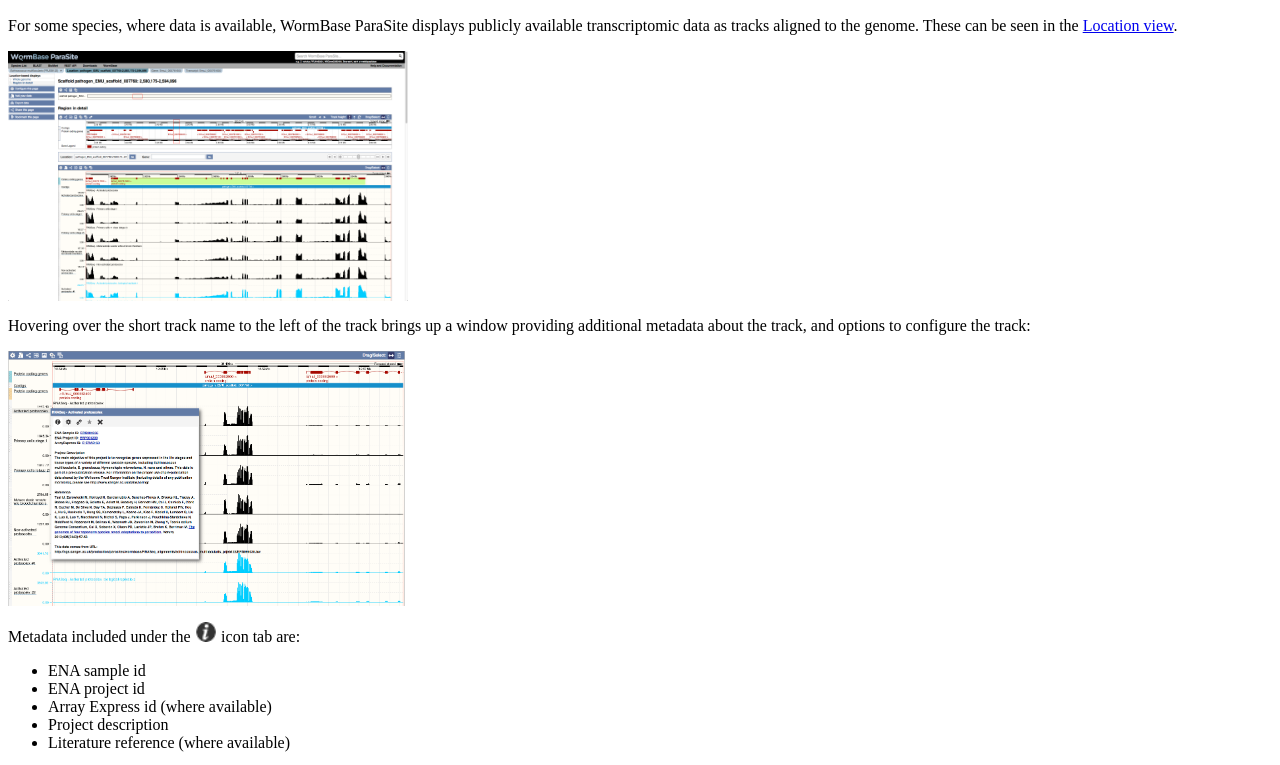
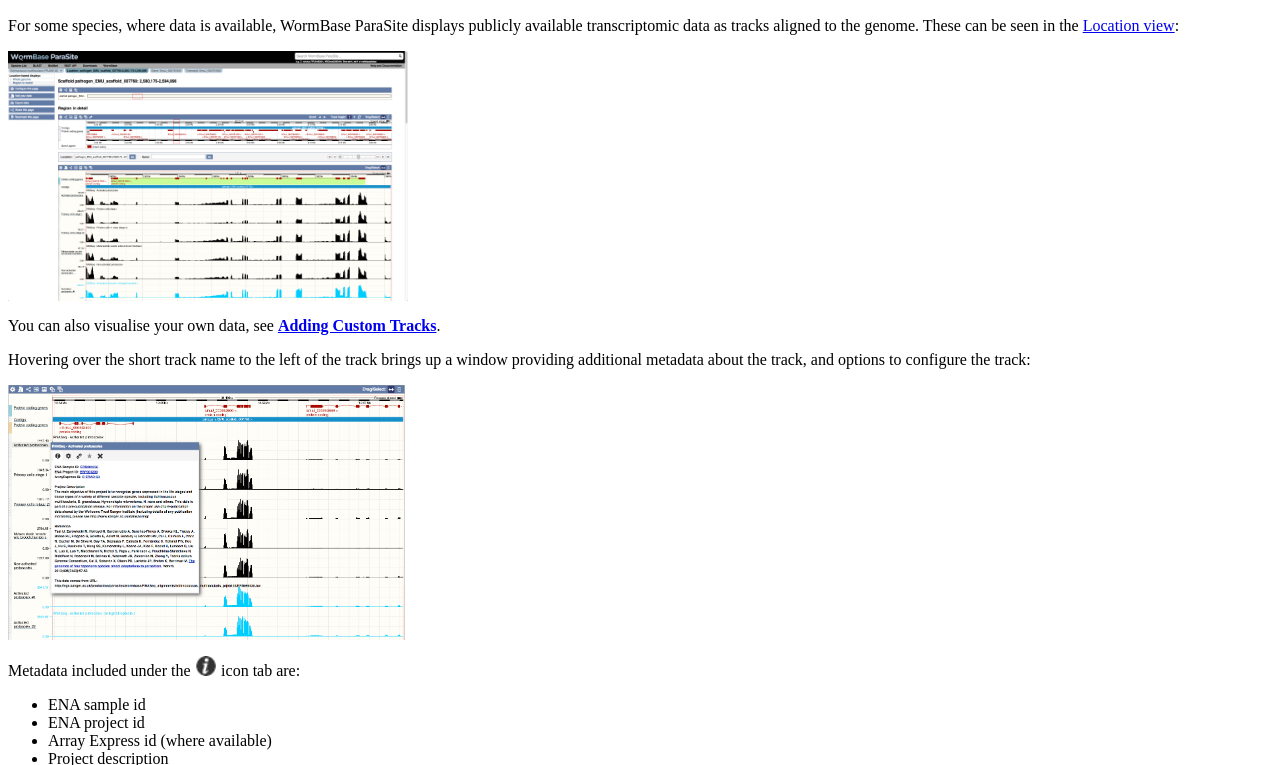
Before and after one commit to EnsemblGenomes/parasite-docs, a plain HTML site: page htdocs/info/Browsing/RNASeq_tracks.html in a window 1280 px wide. Shown: the part 38-803 px from the top of the page. Drawn offline with Linux system fonts and the light colour scheme.

Commit message:
Update RNASeq_tracks.html

```diff
--- a/htdocs/info/Browsing/RNASeq_tracks.html
+++ b/htdocs/info/Browsing/RNASeq_tracks.html
@@ -6,9 +6,11 @@
 <body>
 <h2>RNASeq tracks</h2>
 
-<p>For some species, where data is available, WormBase ParaSite displays publicly available transcriptomic data as tracks aligned to the genome. These can be seen in the <a href="location_view.html">Location view</a>.</p>
+<p>For some species, where data is available, WormBase ParaSite displays publicly available transcriptomic data as tracks aligned to the genome. These can be seen in the <a href="location_view.html">Location view</a>:</p>
 
 <p><img src="/img/location_view_1.png" alt="RNASeq tracks" class="image-expand" style="width:400px;"></p>
+
+<p>You can also visualise your own data, see <a href="/Browsing/Upload/index.html"><strong>Adding Custom Tracks</strong></a>.</p>
 
 <p>Hovering over the short track name to the left of the track brings up a window providing additional metadata about the track, and options to configure the track:</p>
 
```
